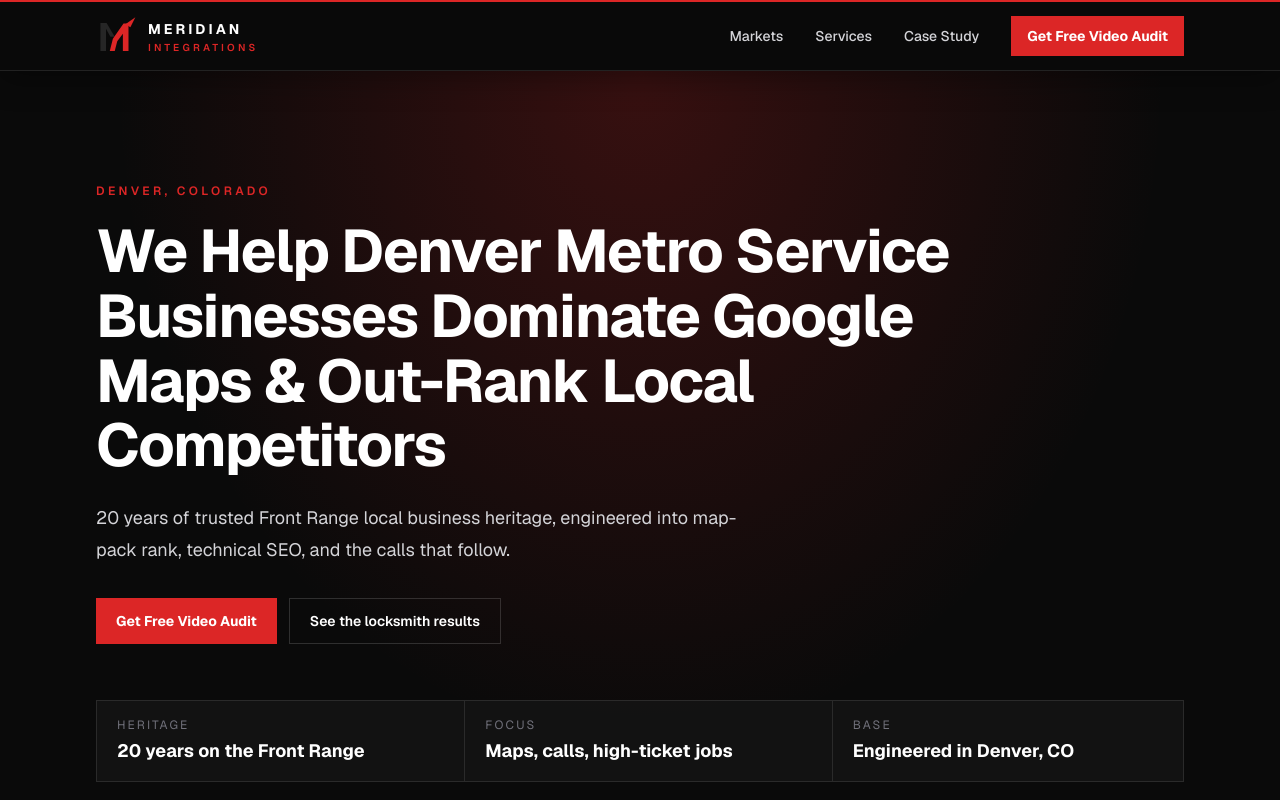
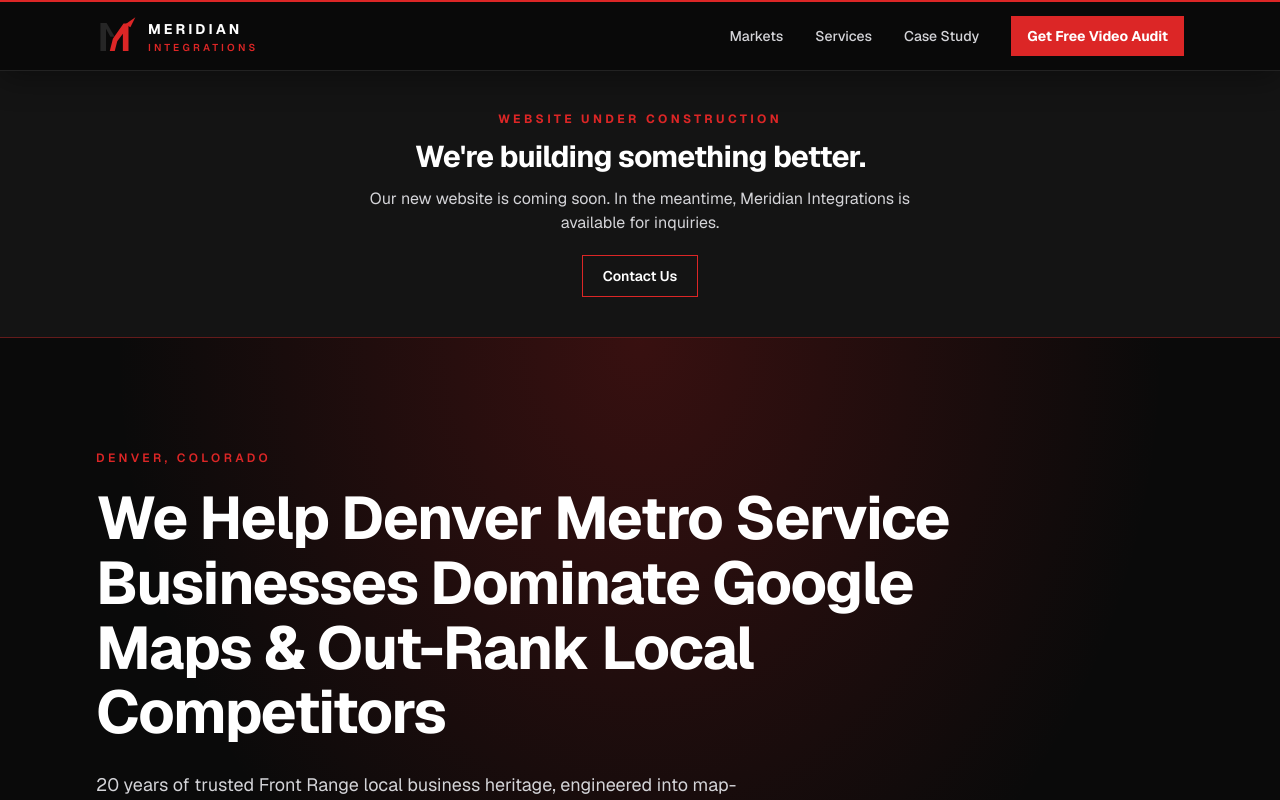
Before and after one commit to macpherson2025/meridianintegrations3, a Next.js app: page / in a window 1280 px wide. Shown: the top 800 px of the page. Built offline with nearby package versions, Linux system fonts and the light colour scheme.

Commit message:
feat: add homepage under construction notice

```diff
--- a/src/app/page.tsx
+++ b/src/app/page.tsx
@@ -38,6 +38,20 @@ export default function Home() {
         type="application/ld+json"
         dangerouslySetInnerHTML={{ __html: JSON.stringify(professionalService) }}
       />
+      <section aria-label="Website under construction" className="border-b border-brandRed/40 bg-brandCard px-5 py-8 text-center sm:px-8 sm:py-10">
+        <p className="text-xs font-bold uppercase tracking-[0.28em] text-brandRed">
+          Website Under Construction
+        </p>
+        <h2 className="mt-3 text-2xl font-bold tracking-tight text-white sm:text-3xl">
+          We&apos;re building something better.
+        </h2>
+        <p className="mx-auto mt-3 max-w-xl text-sm leading-6 text-zinc-300 sm:text-base">
+          Our new website is coming soon. In the meantime, Meridian Integrations is available for inquiries.
+        </p>
+        <a href="mailto:info@meridianintegrations.com" className="mt-5 inline-flex items-center justify-center border border-brandRed px-5 py-2.5 text-sm font-semibold text-white transition-colors hover:bg-brandRed">
+          Contact Us
+        </a>
+      </section>
       <section className="relative overflow-hidden border-b border-white/10">
         <div
           className="pointer-events-none absolute inset-0 bg-[radial-gradient(ellipse_at_top,rgba(220,38,38,0.22),transparent_58%)]"
```
